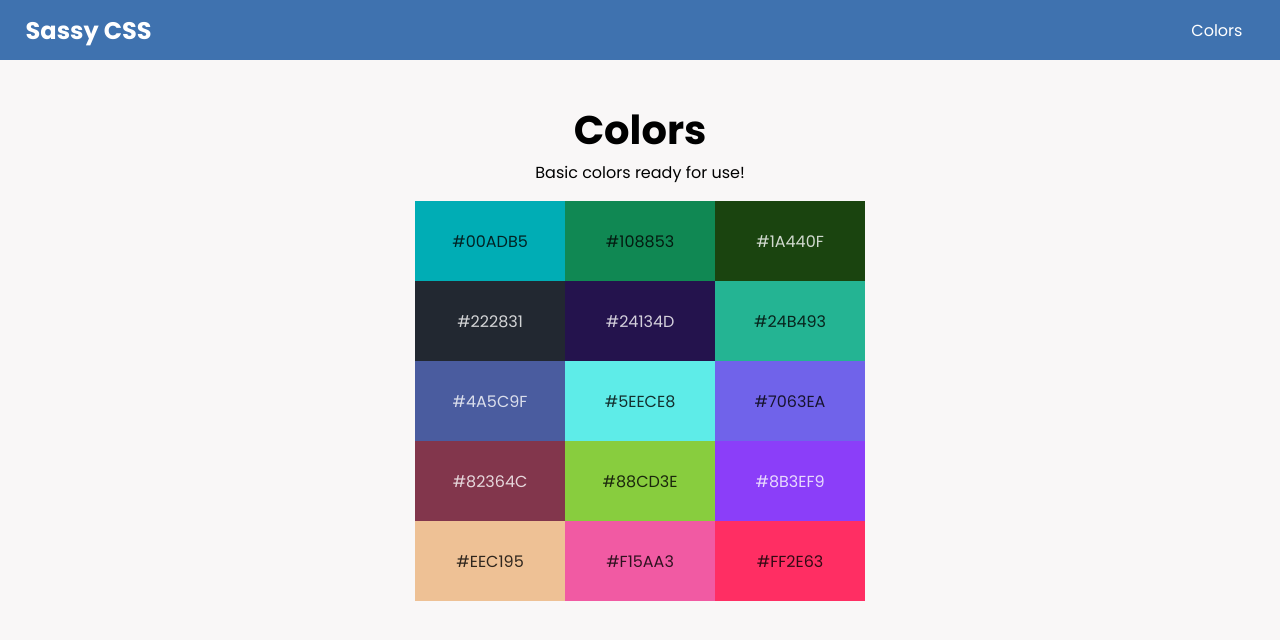
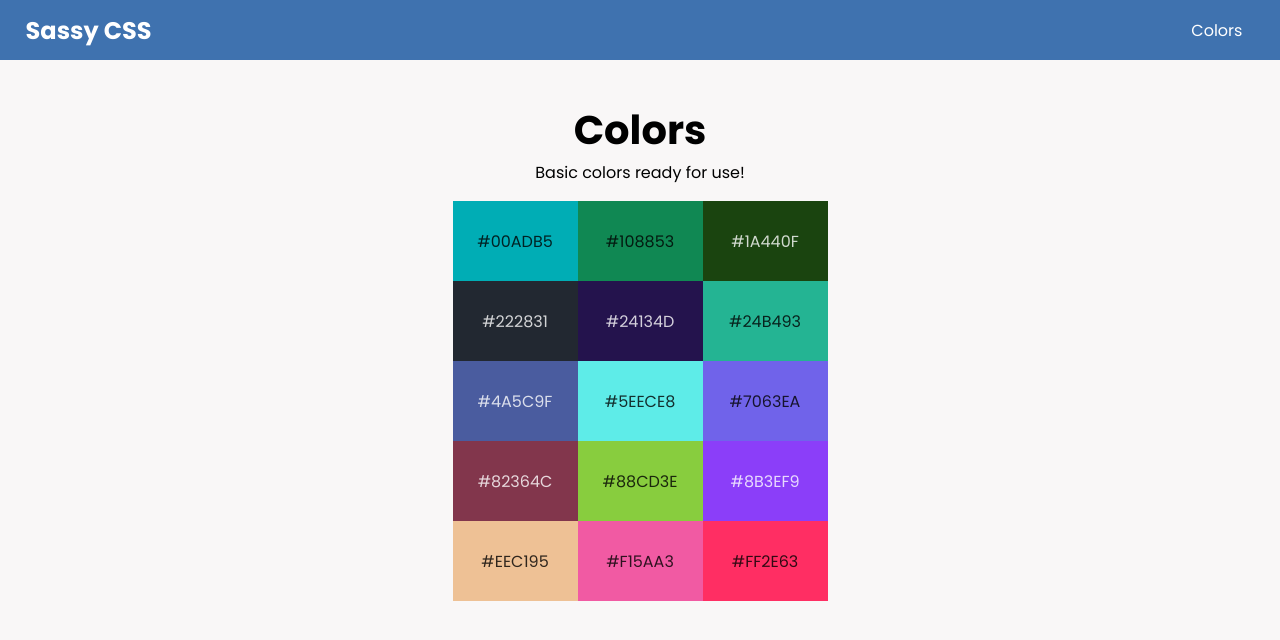
Before and after one commit to moonbamijam/sassy-css, a React (Vite) app: page / in a window 1280 px wide. Shown: the top 640 px of the page. Built offline with nearby package versions, Linux system fonts and the light colour scheme; a web font is replaced by a local one.

Commit message:
feat: adjust color card components width

```diff
--- a/src/components/ui/colorcard/ColorCard.tsx
+++ b/src/components/ui/colorcard/ColorCard.tsx
@@ -15,7 +15,7 @@ const ColorCard = ({ backgroundColor }: ColorCardProps) => {
   const [isCopied, setIsCopied] = useState(false);
   const copied = () => setIsCopied(false);
 
-  const displayIsCopied = setTimeout(copied, 3000);
+  const displayIsCopied = setTimeout(copied,  );
   const releaseDisplayedIsCopied = () => clearTimeout(displayIsCopied);
 
   return (
--- a/src/components/ui/colorcard/color-card.module.scss
+++ b/src/components/ui/colorcard/color-card.module.scss
@@ -1,9 +1,8 @@
 .color {
   text-transform: capitalize;
-  width: 150px;
-  max-width: 150px;
+  width: 125px;
+  max-width: 125px;
   height: 80px;
-  padding: 8px;
   display: flex;
   justify-content: center;
   align-items: center;
```
